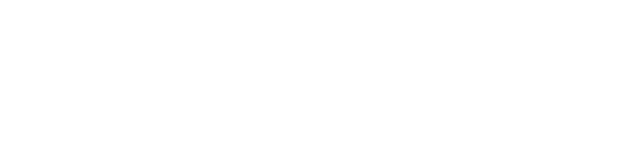
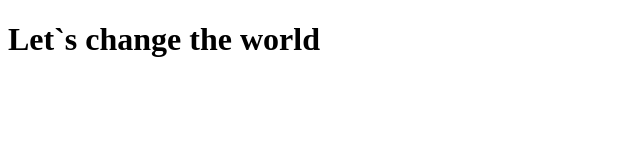
Before and after one commit to Shininggon/Gonchan-, a plain HTML site: page index.html in a window 1280 px wide. Shown: the whole page, without its empty margins (0-640 px from the left). Drawn offline with Linux system fonts and the light colour scheme.

Commit message:
changed1

```diff
--- a/index.html
+++ b/index.html
@@ -7,6 +7,6 @@
     <title>Document</title>
 </head>
 <body>
-
+    <h1>Let`s change the world</h1>
 </body>
 </html>
```
